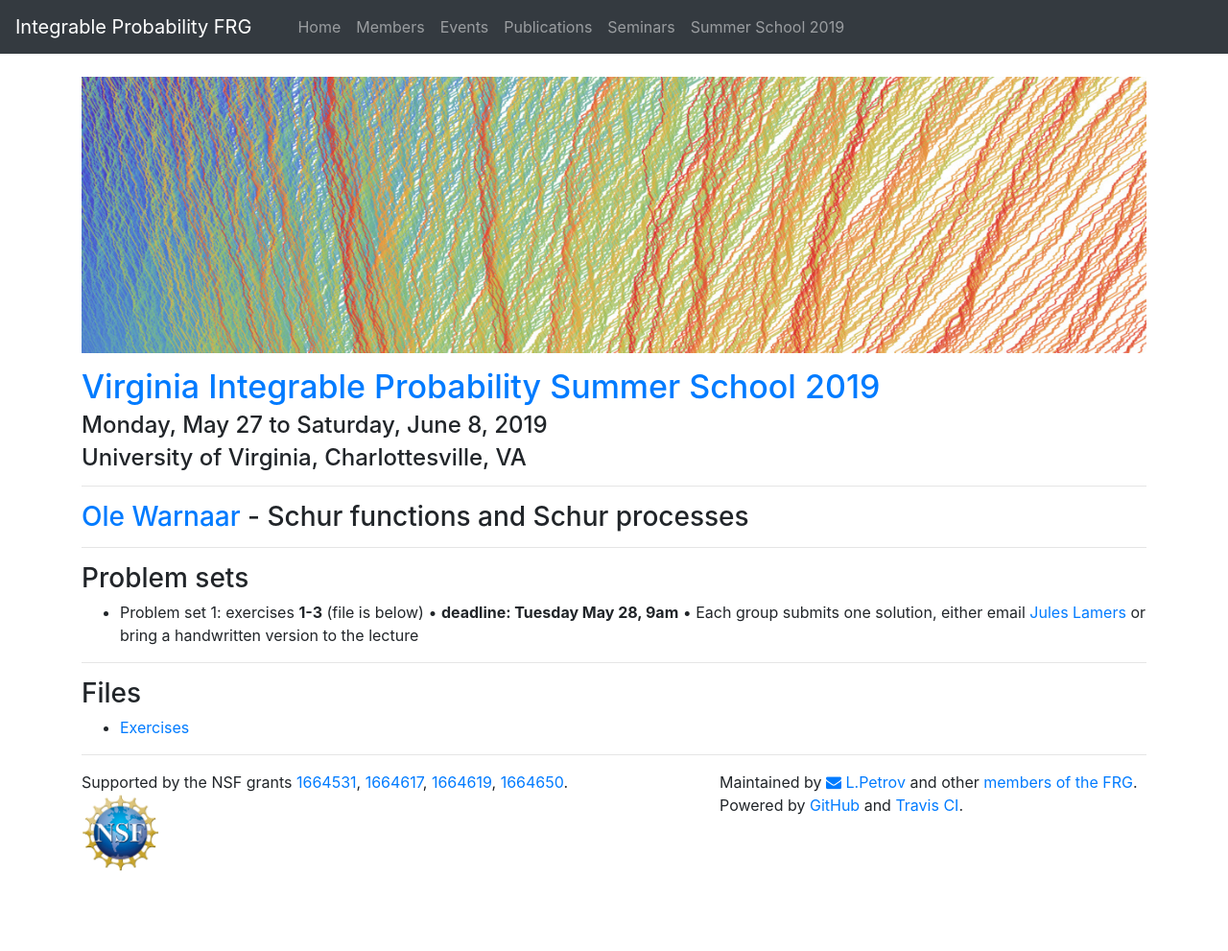
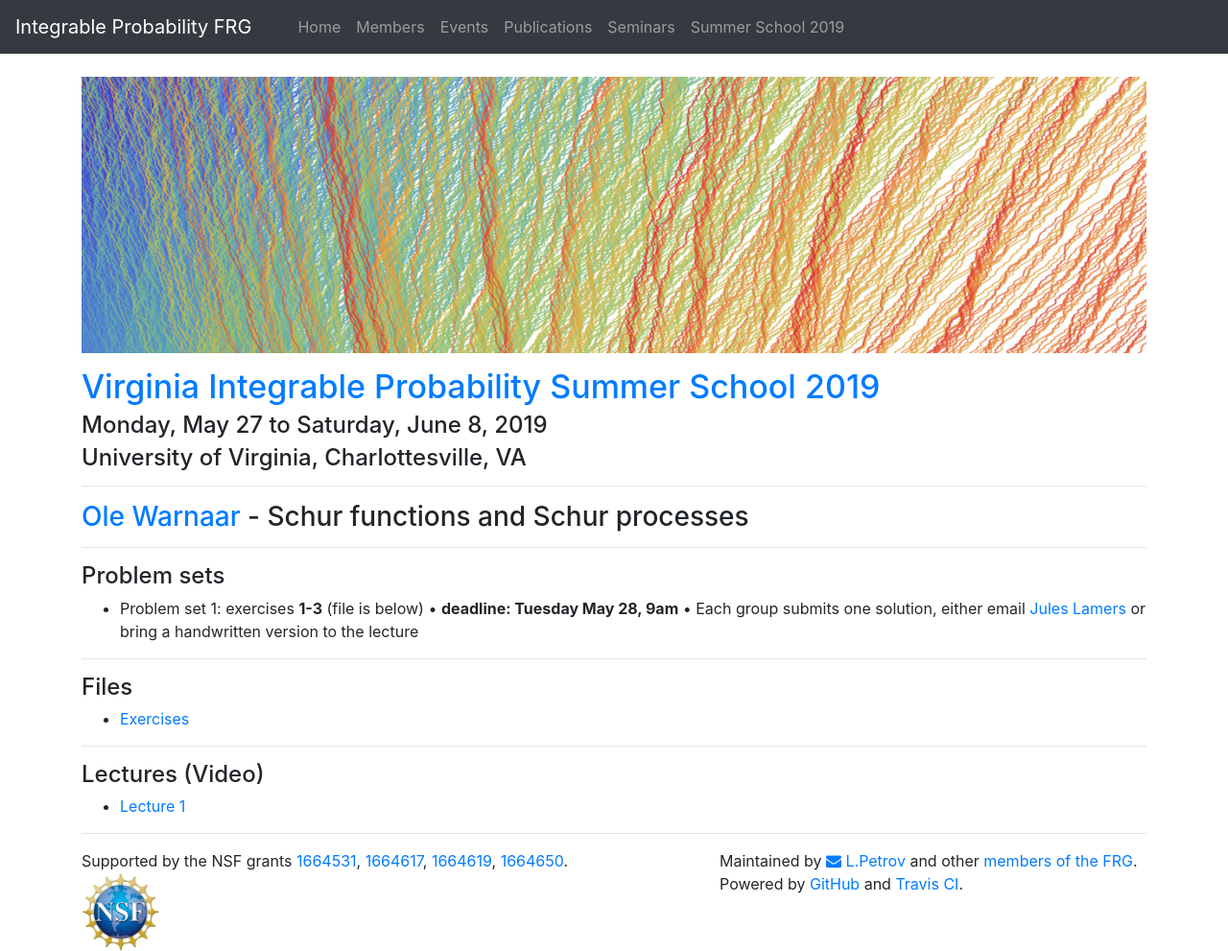
Before and after one commit to int-prob/int-prob-code, a Jekyll site: the page built from vipss2019/warnaar.md, in a window 1280 px wide. Shown: the whole page at 96% size. Built offline with Jekyll 4.4.1, drawn with Linux system fonts in a browser that asks for light colours; nearby versions of some CDN libraries; before the commit the page ends 908 px from its top, so only the background shows below that.

Commit message:
small updates

```diff
--- a/vipss2019/warnaar.md
+++ b/vipss2019/warnaar.md
@@ -18,13 +18,20 @@
 
 ---
 
-## Problem sets
+### Problem sets
 
 - Problem set 1: exercises **1-3** (file is below) &bull; **deadline: Tuesday May 28, 9am** &bull; Each group submits one solution, either email [Jules Lamers](mailto:jules.l@unimelb.edu.au) or bring a handwritten version to the lecture
 
 
 ---
 
-## Files
+### Files
 
 - [Exercises]({{site.url}}/vipss2019/warnaar/exercises_on_symmetric_functions.pdf)
+
+
+---
+
+### Lectures (Video)
+
+- [Lecture 1](http://vipss19-lect.s3-website-us-east-1.amazonaws.com/Warnaar-1.mp4)
```
Also changed, not shown: vipss2019/chelkak.md (+1 -1 lines).
